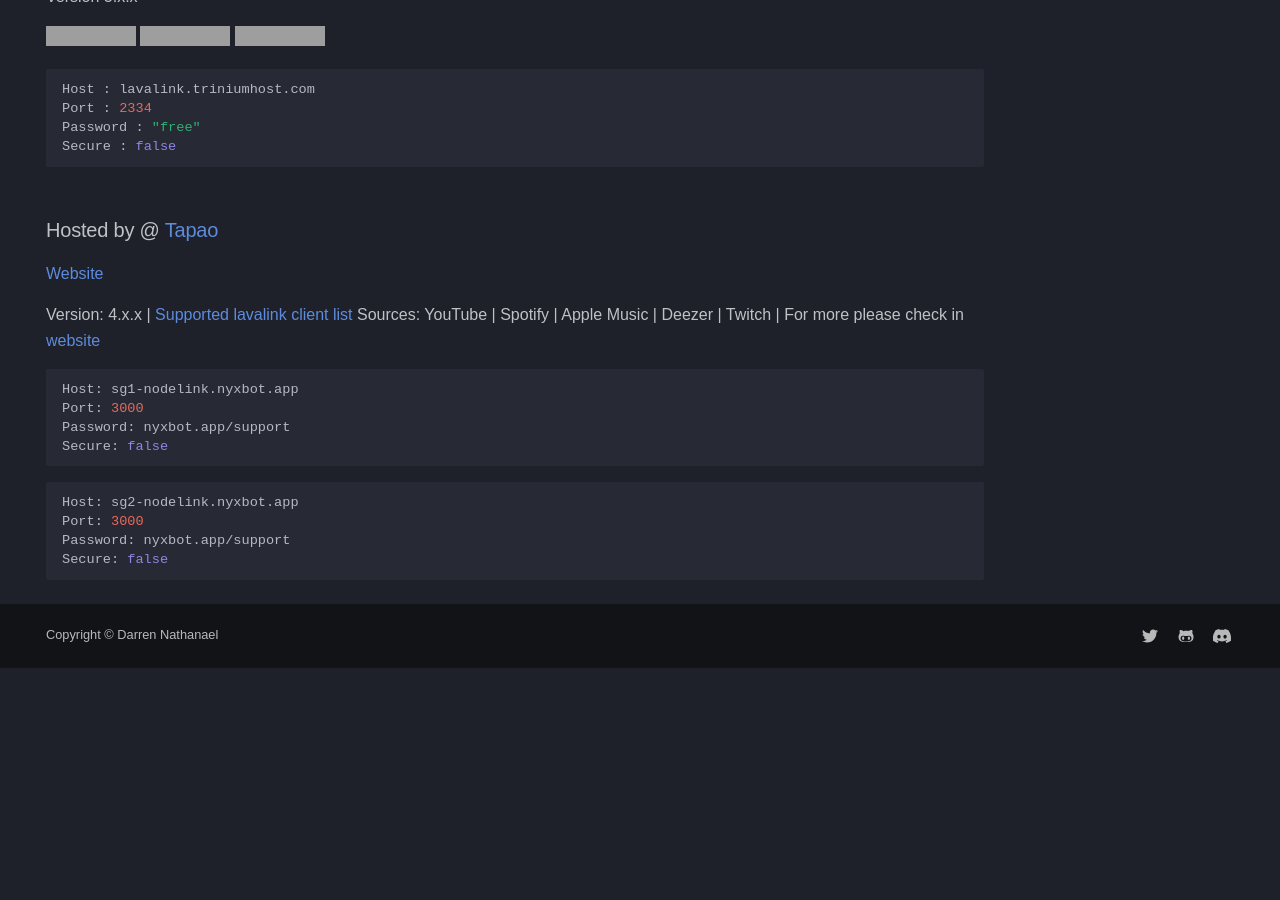
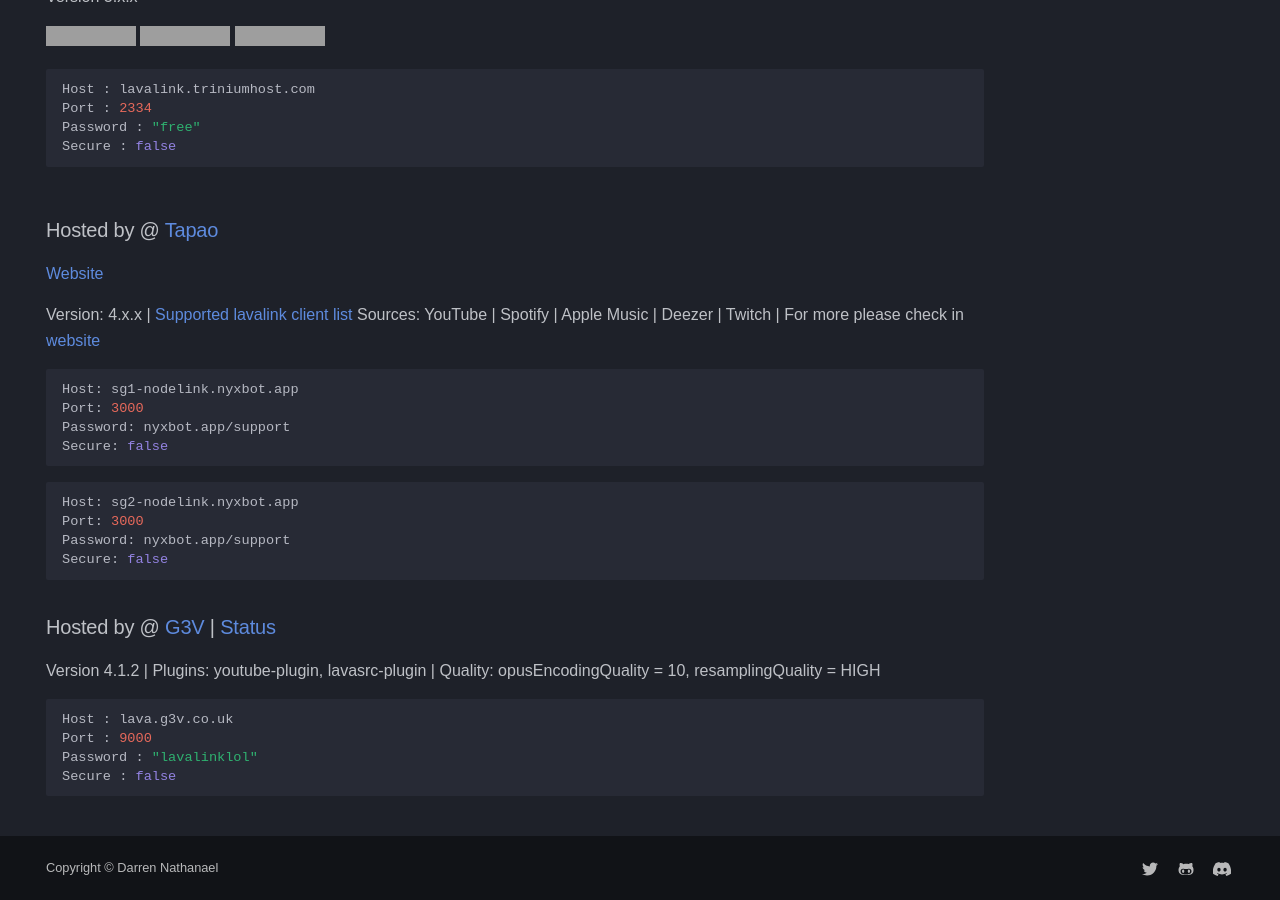
Before and after one commit to DarrenOfficial/lavalink-list, an MkDocs documentation site: the page built from docs/NoSSL/Lavalink-NonSSL.md, in a window 1280 px wide and 900 px high, scrolled down 2883 px. Built offline with MkDocs 1.6.1 and Material for MkDocs 9.7.7, drawn with Linux system fonts in a browser that asks for light colours; some web fonts are replaced; comment, search, counter and statistics services are not loaded; a style sheet for code colours, icons or effects is not loaded; before the commit the page ends 3551 px from its top, so only the background shows below that; some of the changed text lies outside the part shown; grey boxes are pictures that could not be loaded.

Commit message:
added lavalink
added lavalink

````diff
--- a/docs/NoSSL/Lavalink-NonSSL.md
+++ b/docs/NoSSL/Lavalink-NonSSL.md
@@ -152,3 +152,12 @@ Port: 3000
 Password: nyxbot.app/support
 Secure: false
 ```
+
+### Hosted by @ [G3V](https://g3v.co.uk) | [Status](https://status.g3v.co.uk)
+Version 4.1.2 | Plugins: youtube-plugin, lavasrc-plugin | Quality: opusEncodingQuality = 10, resamplingQuality = HIGH
+```bash
+Host : lava.g3v.co.uk
+Port : 9000
+Password : "lavalinklol"
+Secure : false
+```
````
